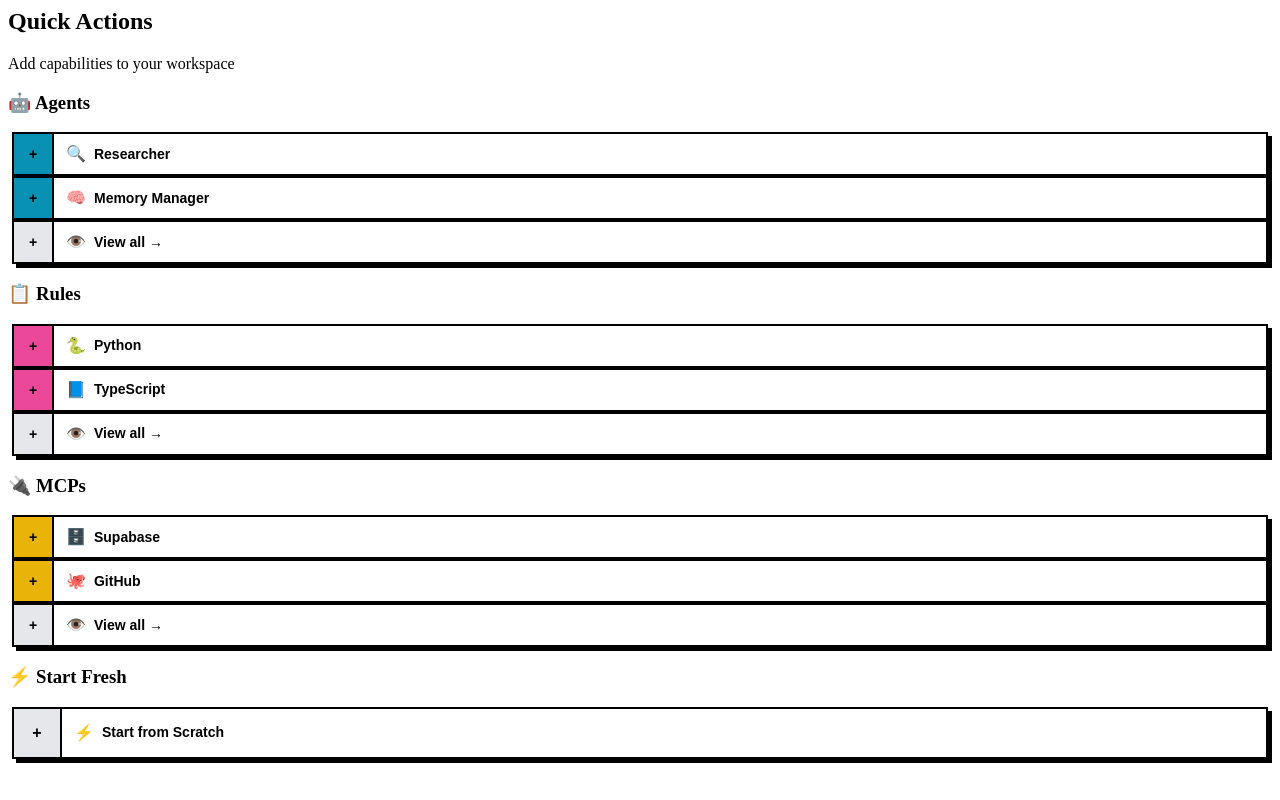
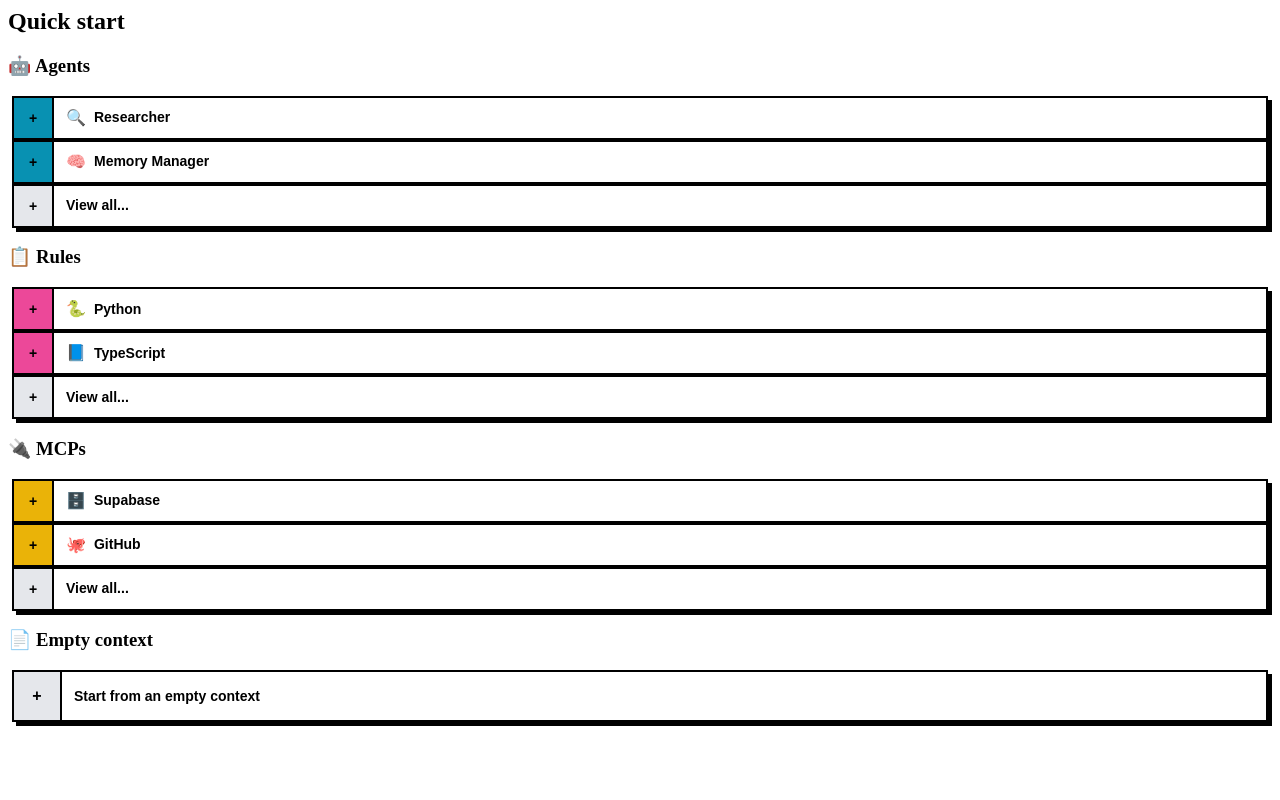
Before and after one commit to coderamp-labs/gitrules, a FastAPI app: template app/templates/components/quick_actions.html in a window 1280 px wide. Run offline with FastAPI, Linux system fonts and the light colour scheme; the template is opened without the code that fills it, so the values that code supplies are empty.

Commit message:
polish quick start

```diff
--- a/app/templates/components/quick_actions.html
+++ b/app/templates/components/quick_actions.html
@@ -4,8 +4,8 @@
 <div id="quick-actions-section" class="bg-cyan-50 border-2 border-black shadow-[4px_4px_0px_0px_rgba(0,0,0,1)] p-4 max-w-4xl mx-auto transition-opacity duration-300">
     <!-- Header -->
     <div class="mb-4">
-        <h2 class="text-xl font-black text-black mb-1">Quick Actions</h2>
-        <p class="text-black font-medium text-sm">Add capabilities to your workspace</p>
+        <h2 class="text-xl font-black text-black mb-1">Quick start</h2>
+        <!-- <p class="text-black font-medium text-sm">Pick an add-on to start with</p> -->
     </div>
 
     <!-- Three Categories in Columns -->
@@ -36,8 +36,7 @@
                 <button class="action-button action-button--neutral action-button--full-width" onclick="showFullAgentList()">
                     <div class="action-button__plus">+</div>
                     <div class="action-button__content">
-                        <span class="action-button__icon">👁️</span>
-                        <span class="action-button__label">View all →</span>
+                        <span class="action-button__label">View all...</span>
                     </div>
                 </button>
             </div>
@@ -68,8 +67,7 @@
                 <button class="action-button action-button--neutral action-button--full-width" onclick="showFullRulesList()">
                     <div class="action-button__plus">+</div>
                     <div class="action-button__content">
-                        <span class="action-button__icon">👁️</span>
-                        <span class="action-button__label">View all →</span>
+                        <span class="action-button__label">View all...</span>
                     </div>
                 </button>
             </div>
@@ -100,8 +98,7 @@
                 <button class="action-button action-button--neutral action-button--full-width" onclick="showFullMCPList()">
                     <div class="action-button__plus">+</div>
                     <div class="action-button__content">
-                        <span class="action-button__icon">👁️</span>
-                        <span class="action-button__label">View all →</span>
+                        <span class="action-button__label">View all...</span>
                     </div>
                 </button>
             </div>
@@ -109,17 +106,16 @@
     </div>
 
 
-    <!-- Start from Scratch Section -->
-    <div class="border-t-2 border-black pt-3">
+    <!-- Empty Context Section -->
+    <div class="pt-3">
         <h3 class="text-sm font-black text-black mb-2 flex items-center gap-1">
-            <span class="text-sm">⚡</span> Start Fresh
+            <span class="text-sm">📄</span> Empty context
         </h3>
         <div style="margin: 4px;">
             <button class="action-button action-button--neutral action-button--full-width action-button--large" onclick="startFromScratch()">
                 <div class="action-button__plus">+</div>
                 <div class="action-button__content">
-                    <span class="action-button__icon">⚡</span>
-                    <span class="action-button__label">Start from Scratch</span>
+                    <span class="action-button__label">Start from an empty context</span>
                 </div>
             </button>
         </div>
--- a/app/templates/components/workspace.html
+++ b/app/templates/components/workspace.html
@@ -1,7 +1,7 @@
 <!-- Include ActionButton Component -->
 {% include 'components/ActionButton.html' %}
 
-<div class="mt-16">
+<div class="mt-16" style="display: none;">
     <!-- Context switcher and tabs container -->
     <div class="flex justify-between items-end mb-0">
         <!-- Tabs floating above container -->
```
